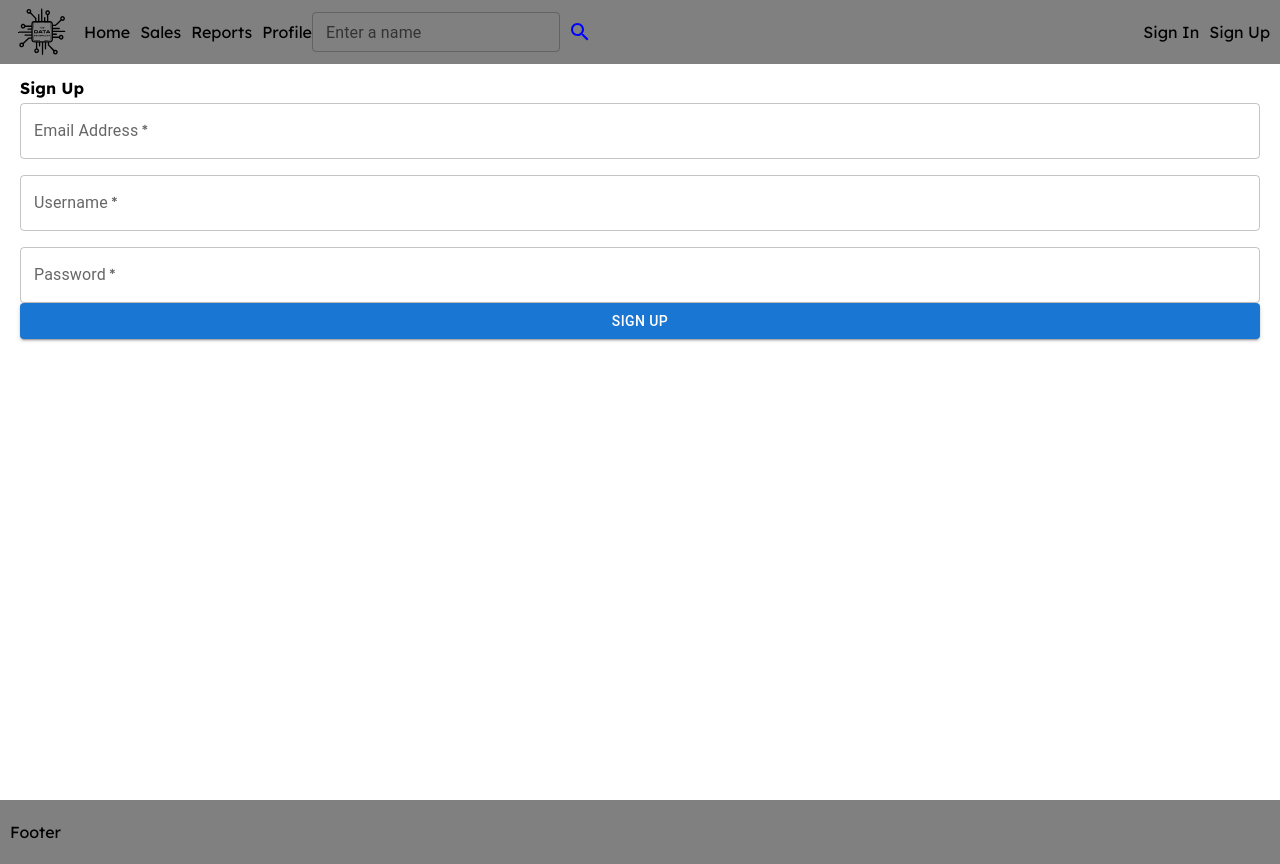
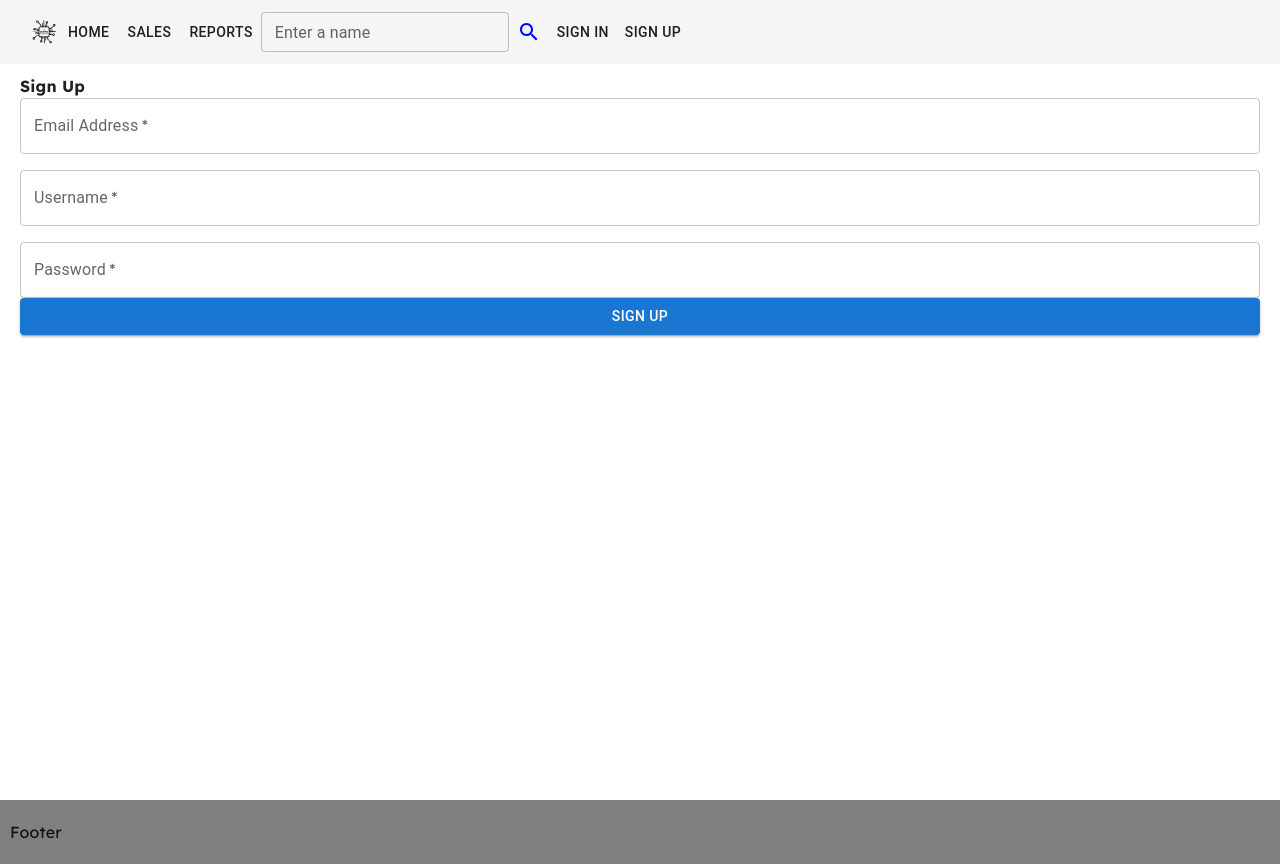
Before and after one commit to mys1erious/games-sales-project, a React (Create React App) app in the folder frontend/: page /signup in a window 1280 px wide. Built offline with nearby package versions, Linux system fonts and the light colour scheme; no server answers.

Commit message:
Reworked header and sign up page for material ui

```diff
--- a/frontend/src/components/core/Header.css
+++ b/frontend/src/components/core/Header.css
@@ -1,41 +1,25 @@
-.header {
-    width: 100%;
-    height: 8vh;
-    padding: 10px;
-    background: gray;
-    display: flex;
-    flex-direction: row;
-    justify-content: space-between;
-    align-items: center;
-    position: relative; /* Rework for absolute */
-    top: 0;
+
+.logo {
+    max-width: 32px;
+    max-height: 24px;
 }
 
-.header-panel {
-    ;
-    display: flex;
-    flex-direction: row;
-    justify-content: flex-start;
-    align-items: center;
+.logo_text {
+    color: white;
 }
 
-.logo {
-    width: 64px;
-    height: 48px;
-}
-
-.logo:hover {
-    transform: scale(1.3);
-    cursor: pointer;
-}
+/*.logo:hover {*/
+/*    transform: scale(1.3);*/
+/*    cursor: pointer;*/
+/*}*/
 
 
-/* Change spans to components */
-.h_btn {
-    margin-left: 10px;
-}
+/*!* Change spans to components *!*/
+/*.h_btn {*/
+/*    margin-left: 10px;*/
+/*}*/
 
-.h_btn:hover {
-    transform: scale(1.1);
-    cursor: pointer;
-}
+/*.h_btn:hover {*/
+/*    transform: scale(1.1);*/
+/*    cursor: pointer;*/
+/*}*/
--- a/frontend/src/components/core/Header.js
+++ b/frontend/src/components/core/Header.js
@@ -1,8 +1,21 @@
 import React, {useState} from "react";
-import './Header.css';
-import {ReactComponent as Logo} from "../../assets/logo.svg";
 import { useNavigate } from "react-router-dom";
+import { NavLink } from 'react-router-dom';
+
+import "./Header.css";
+
+import {
+    AppBar, Button,
+    CssBaseline,
+    Icon,
+    Link,
+    Toolbar,
+    Typography
+} from "@mui/material";
+
+
 import SearchBar from "./SearchBar";
+import { ReactComponent as Logo } from "../../assets/logo.svg";
 
 
 const Header = () => {
@@ -18,35 +31,94 @@ const Header = () => {
         });
         window.location.reload();
     }
-
     return(
-        <div className="header">
-            <span className="header-panel">
-                <Logo className="logo" onClick={() => navigate('/')}/>
-                <span className="h_btn" onClick={() => navigate('/')}>Home</span>
-                <span className="h_btn" onClick={() => navigate('/sales/')}>Sales</span>
-                <span className="h_btn" onClick={() => navigate('/reports/')}>Reports</span>
-                <span className="h_btn" onClick={() => navigate('/profile/')}>Profile</span>
+        <React.Fragment>
+            <CssBaseline />
+            <AppBar
+                position="sticky"
+                color="default"
+                elevation={0}
+            >
+                <Toolbar >
+                    <Typography
+                        variant="h6"
+                        color="inherit"
+                        noWrap
+                    >
+                        <Button
+                            component={NavLink}
+                            to="/"
+                            color="inherit"
+                            variant="text"
+                            startIcon={<Logo className="logo" />}>
+                            Home
+                        </Button>
+                        <Button
+                            component={NavLink}
+                            to="/sales/"
+                            color="inherit"
+                            variant="text">
+                            Sales
+                        </Button>
+                        <Button
+                            component={NavLink}
+                            to="/reports/"
+                            color="inherit"
+                            variant="text">
+                            Reports
+                        </Button>
+                    </Typography>
                     <SearchBar
                         searchQuery={searchQuery} setSearchQuery={setSearchQuery}
-                    // onChange={(newVal) => setData({search: newVal})}
+                        onChange={(newVal) => setData({search: newVal})}
                         onRequestSearch={() => goSearch(data.search)}
                     />
-            </span>
-            <span className="header-panel">
+                    <Typography
+                        variant="h6"
+                        color="inherit"
+                        noWrap
+                    >
                         {
                             localStorage.getItem('access_token') !== null
                                 ?
-                        <span className="h_btn" onClick={() => navigate('/sign-out/')}>Sign Out</span>
+                                <React.Fragment>
+                                    <Button
+                                        component={NavLink}
+                                        to="profile"
+                                        color="inherit"
+                                        variant="text">
+                                        Profile
+                                    </Button>
+                                    <Button
+                                        component={NavLink}
+                                        to="/sign-out/"
+                                        color="inherit"
+                                        variant="text">
+                                        Sign Out
+                                    </Button>
+                                </React.Fragment>
                                 :
                                 <React.Fragment>
-                            <span className="h_btn" onClick={() => navigate('/signin/')}>Sign In</span>
-                            <span className="h_btn" onClick={() => navigate('/signup/')}>Sign Up</span>
+                                    <Button
+                                        component={NavLink}
+                                        to="/signin/"
+                                        color="inherit"
+                                        variant="text">
+                                        Sign In
+                                    </Button>
+                                    <Button
+                                        component={NavLink}
+                                        to="/signup/"
+                                        color="inherit"
+                                        variant="text">
+                                        Sign Up
+                                    </Button>
                                 </React.Fragment>
                         }
-
-            </span>
-        </div>
+                    </Typography>
+                </Toolbar>
+            </AppBar>
+        </React.Fragment>
     )
 }
 
--- a/frontend/src/components/core/SearchBar.js
+++ b/frontend/src/components/core/SearchBar.js
@@ -9,6 +9,7 @@ import TextField from "@mui/material/TextField";
 const SearchBar = ({setSearchQuery}) => {
 
     return(
+        <React.Fragment>
         <form>
             <TextField
               id="search-bar"
@@ -24,7 +25,8 @@ const SearchBar = ({setSearchQuery}) => {
             <IconButton type="submit" aria-label="search">
               <SearchIcon style={{ fill: "blue" }} />
             </IconButton>
-          </form>
+        </form>
+        </React.Fragment>
     );
 }
 
--- a/frontend/src/components/user_handle/SignUpPage.js
+++ b/frontend/src/components/user_handle/SignUpPage.js
@@ -1,6 +1,6 @@
 import React, {useState} from "react";
 import { useNavigate } from "react-router-dom";
-import axiosInstance from "../../axios";
+import axios from "axios";
 
 import {
     TextField,
@@ -30,8 +30,8 @@ const SignUpPage = () => {
     const handleSubmit = async(e) => {
         e.preventDefault();
 
-        let response = await axiosInstance.post(
-            'auth/signup/',
+        let response = await axios.post(
+            process.env.REACT_APP_BASE_API_URL+'auth/signup/',
             {
                 email: formData.email,
                 username: formData.username,
@@ -101,4 +101,4 @@ const SignUpPage = () => {
 }
 
 
-export default SignUpPage
+export default SignUpPage;
```
Also changed, not shown: 2 other files (tests, documents, lock files or other folders). Lines whose indentation alone changed are shown as unchanged.
